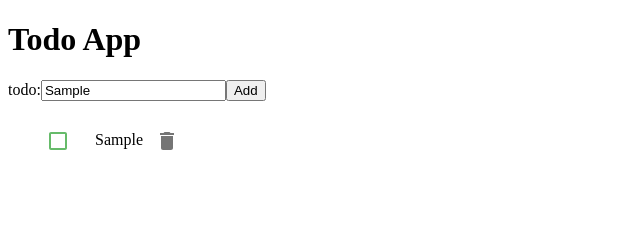
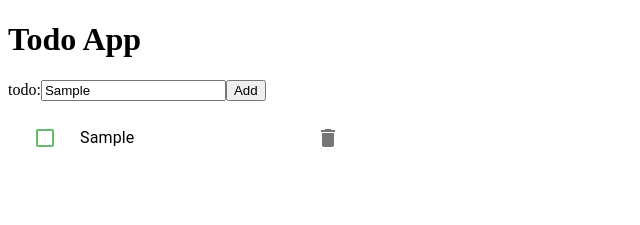
Before and after one commit to h-isobuchi/react-todo, a React (Create React App) app: page / in a window 1280 px wide. Both pictures are taken after typing "Sample" into the empty fields and a click on the button "Add". Shown: the top 225 px of the page, without its empty margins (0-640 px from the left). Built offline with nearby package versions, Linux system fonts and the light colour scheme.

Commit message:
Apply List component og material ui

```diff
--- a/src/TodoList.js
+++ b/src/TodoList.js
@@ -1,11 +1,23 @@
 import React from 'react';
-import { withStyles } from '@material-ui/core/styles';
+import { withStyles, makeStyles } from '@material-ui/core/styles';
 import { green } from '@material-ui/core/colors';
 import Checkbox from '@material-ui/core/Checkbox';
-import FormControlLabel from '@material-ui/core/FormControlLabel';
 import IconButton from '@material-ui/core/IconButton';
 import DeleteIcon from '@material-ui/icons/Delete';
+import List from '@material-ui/core/List';
+import ListItem from '@material-ui/core/ListItem'
+import ListItemIcon from '@material-ui/core/ListItemIcon'
+import ListItemText from '@material-ui/core/ListItemText'
+import ListItemSecondaryAction from '@material-ui/core/ListItemSecondaryAction'
 import './TodoList.css'
+
+const useStyles = makeStyles((theme) => ({
+  root: {
+    width: '100%',
+    maxWidth: 360,
+    backgroundColor: theme.palette.background.paper,
+  },
+}));
 
 const GreenCheckbox = withStyles({
     root: {
@@ -17,24 +29,35 @@ const GreenCheckbox = withStyles({
     checked: {},
   })((props) => <Checkbox color="default" {...props} />);
 
-class TodoList extends React.Component {
-    render() {
-        return (
-            <ul>
-               {this.props.todos.map(
-                   (todolist, i) => <li key={i}>
-                       <FormControlLabel
-                            control={<GreenCheckbox checked={todolist.completed} onChange={() => this.props.handleCheckChange(i)} name="checkedG" />}
-                        />
-                        <span className={todolist.completed ? "text-line-through" : "plain-text"}>{todolist.todo}</span>
-                        <IconButton aria-label="delete" onClick={() => this.props.handleDeleteClick(i)}>
-                          <DeleteIcon />
-                        </IconButton>
-                   </li>
-               )}
-            </ul>
-        );
-    }
+function TodoList(props) {
+  const classes = useStyles();
+
+  return (
+    <List className={classes.root}>
+      {props.todos.map(
+        (todolist, i) => {
+          const labelId = `checkbox-list-label-${i}`;
+
+          return (
+            <ListItem key={i}>
+              <ListItemIcon>
+                <GreenCheckbox
+                  checked={todolist.completed}
+                  onChange={() => props.handleCheckChange(i)}
+                  name="checkedG"
+                />
+                </ListItemIcon>
+                <ListItemText id={labelId} className={todolist.completed ? "text-line-through" : "plain-text"} primary={todolist.todo}/>
+                <ListItemSecondaryAction>
+                  <IconButton aria-label="delete" onClick={() => props.handleDeleteClick(i)}>
+                    <DeleteIcon />
+                  </IconButton>
+                </ListItemSecondaryAction>
+              </ListItem>
+              )
+            })}
+    </List>
+  );
 }
 
 export default TodoList;
```
